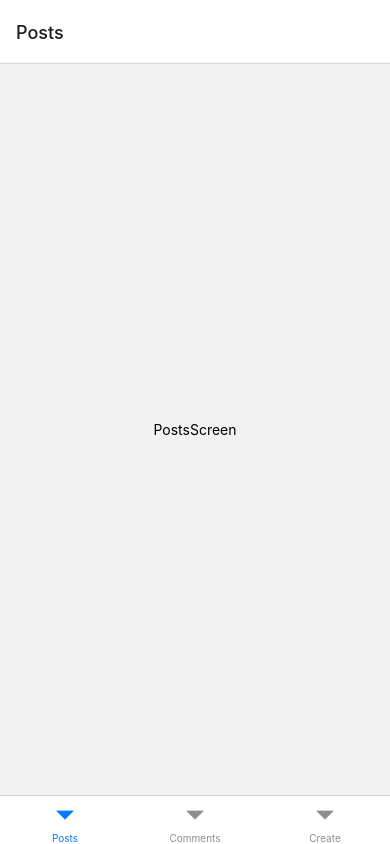
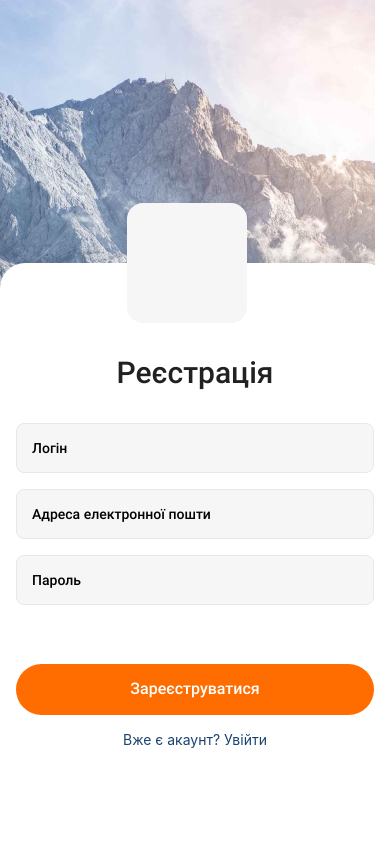
Before and after one commit to AscariA10/ReactNative_first_app, a React Native app in the folder React_Native_First_Project/: screen / in a window 390 px wide. Built offline with nearby package versions, Linux system fonts and the light colour scheme.

Commit message:
add all tasks

```diff
--- a/React_Native_First_Project/App.js
+++ b/React_Native_First_Project/App.js
@@ -1,62 +1,18 @@
-import React, { useState, useCallback, useEffect } from "react";
+import { NavigationContainer } from "@react-navigation/native";
 
-// import { Text } from "react-native";
-// import { StatusBar } from "expo-status-bar";
-// import * as Font from "expo-font";
+import React, { useEffect } from "react";
 
-import { createStackNavigator } from "@react-navigation/stack";
-import { NavigationContainer } from "@react-navigation/native";
-import { createBottomTabNavigator } from "@react-navigation/bottom-tabs";
+import { useRoute } from "./router";
 
 import { useFonts } from "expo-font";
 import * as SplashScreen from "expo-splash-screen";
-
-import RegisterScreen from "./screens/auth/RegisterScreen";
-import LoginScreen from "./screens/auth/LoginScreen";
-
-import PostsScreen from "./screens/main/PostsScreen";
-import CommentsScreen from "./screens/main/CommentsScreen";
-import CreateScreen from "./screens/main/CreateScreen";
-
-const AuthStack = createStackNavigator();
-const MainTab = createBottomTabNavigator();
-
-const useRoute = isAuth => {
-   if (!isAuth) {
-      return (
-         <AuthStack.Navigator>
-            <AuthStack.Screen
-               options={{
-                  headerShown: false,
-               }}
-               name="RegisterScreen"
-               component={RegisterScreen}
-            />
-            <AuthStack.Screen
-               options={{
-                  headerShown: false,
-               }}
-               name="LoginScreen"
-               component={LoginScreen}
-            />
-         </AuthStack.Navigator>
-      );
-   }
-   return (
-      <MainTab.Navigator>
-         <MainTab.Screen name="Posts" component={PostsScreen} />
-         <MainTab.Screen name="Comments" component={CommentsScreen} />
-         <MainTab.Screen name="Create" component={CreateScreen} />
-      </MainTab.Navigator>
-   );
-};
 
 export default function App() {
    const [fontsLoaded] = useFonts({
       "Roboto-Medium": require("./assets/Fonts/Roboto/Roboto-Medium.ttf"),
    });
 
-   const routing = useRoute(1);
+   const routing = useRoute(0);
 
    useEffect(() => {
       async function prepare() {
--- /dev/null
+++ b/React_Native_First_Project/router.js
@@ -0,0 +1,96 @@
+import { createBottomTabNavigator } from "@react-navigation/bottom-tabs";
+import { createStackNavigator } from "@react-navigation/stack";
+
+import { Feather } from "@expo/vector-icons";
+
+import { StyleSheet } from "react-native";
+
+import RegisterScreen from "./screens/auth/RegisterScreen";
+import LoginScreen from "./screens/auth/LoginScreen";
+
+import PostsScreen from "./screens/main/PostsScreen";
+import CommentsScreen from "./screens/main/CommentsScreen";
+import CreateScreen from "./screens/main/CreateScreen";
+
+const AuthStack = createStackNavigator();
+const MainTab = createBottomTabNavigator();
+
+export const useRoute = isAuth => {
+   if (!isAuth) {
+      return (
+         <AuthStack.Navigator>
+            <AuthStack.Screen
+               options={{
+                  headerShown: false,
+               }}
+               name="RegisterScreen"
+               component={RegisterScreen}
+            />
+            <AuthStack.Screen
+               options={{
+                  headerShown: false,
+               }}
+               name="LoginScreen"
+               component={LoginScreen}
+            />
+         </AuthStack.Navigator>
+      );
+   }
+   return (
+      <MainTab.Navigator screenOptions={{ tabBarShowLabel: false }}>
+         <MainTab.Screen
+            options={{
+               tabBarIcon: ({ focused, size, color }) => (
+                  <Feather name="grid" size={size} color={color} />
+               ),
+            }}
+            name="Posts"
+            component={PostsScreen}
+         />
+         <MainTab.Screen
+            options={{
+               activeTintColor: "#ffffff",
+               tabBarIconStyle: { ...styles.addContainer },
+               tabBarIcon: ({ focused, size, color }) => (
+                  <Feather name="plus" size={size} color={"#fff"} />
+               ),
+            }}
+            name="Comments"
+            component={CommentsScreen}
+         />
+         <MainTab.Screen
+            options={{
+               tabBarIcon: ({ focused, size, color }) => (
+                  <Feather name="user" size={size} color={color} />
+               ),
+            }}
+            name="Create"
+            component={CreateScreen}
+         />
+      </MainTab.Navigator>
+   );
+};
+
+const styles = StyleSheet.create({
+   addContainer: {
+      textAlign: "center",
+      marginTop: 9,
+      minHeight: 40,
+      width: 70,
+      borderRadius: 20,
+      backgroundColor: "#ff6c00",
+   },
+   addButton: {
+      minHeight: 40,
+      width: 70,
+      textAlign: "center",
+      padding: 6,
+      borderRadius: 20,
+      backgroundColor: "#ff6c00",
+   },
+});
+
+// !flex: 1,
+// !      justifyContent: "center",
+//  !     alignItems: "center",
+// ?style={styles.addButton}
--- a/React_Native_First_Project/screens/auth/LoginScreen.js
+++ b/React_Native_First_Project/screens/auth/LoginScreen.js
@@ -54,6 +54,7 @@ export default function LoginScreen({ navigation }) {
       console.log(state);
       setState(initialState);
       hideKeyboard();
+      navigation.navigate("Posts");
    }
 
    return (
--- a/React_Native_First_Project/screens/main/PostsScreen.js
+++ b/React_Native_First_Project/screens/main/PostsScreen.js
@@ -1,7 +1,7 @@
 import React from "react";
 import { StyleSheet, View, Text } from "react-native";
 
-export default function PostsScreen() {
+export default function PostsScreen({ navigation }) {
    return (
       <View style={styles.container}>
          <Text>PostsScreen</Text>
```
